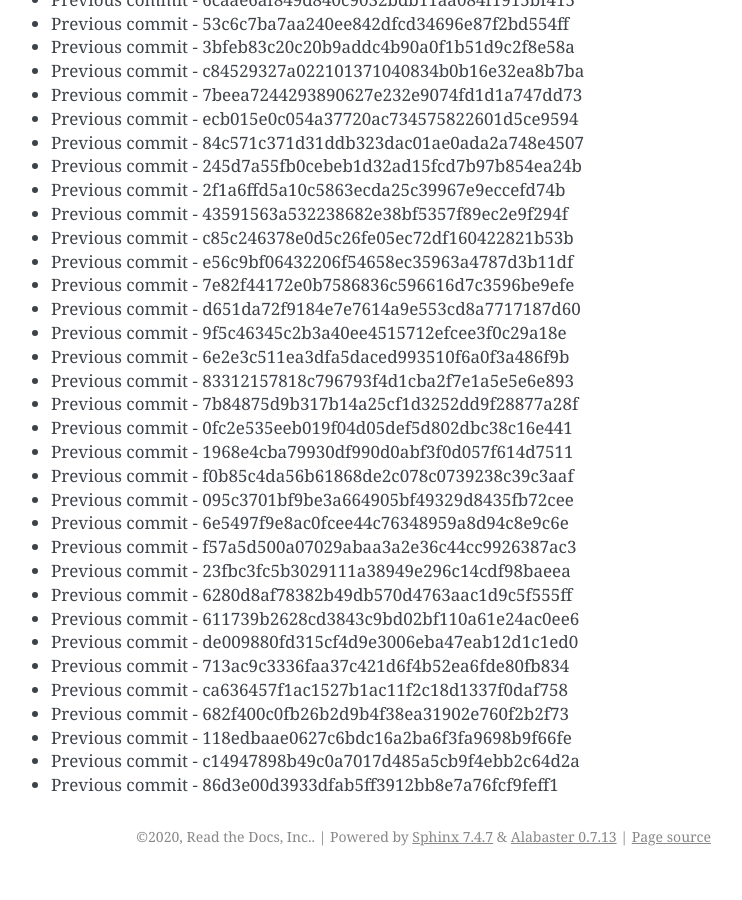
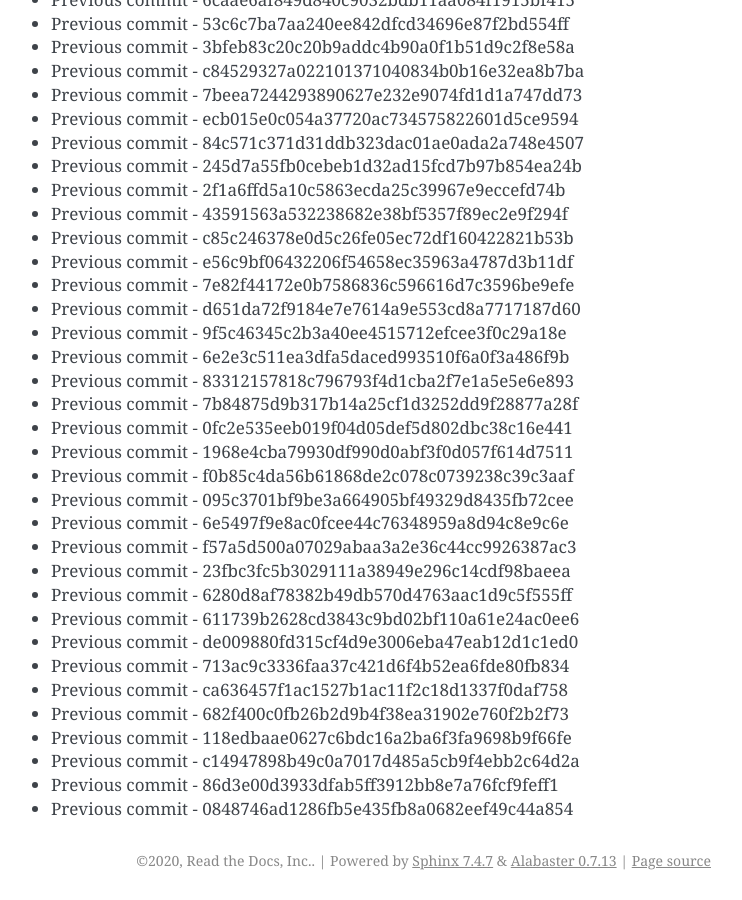
Before and after one commit to readthedocs/rtd-git-stresstest, a Sphinx documentation site: the page built from docs/updates.rst, in a window 1280 px wide and 900 px high, scrolled down 74426 px. Shown: the whole window, without its empty margins (399-1141 px from the left). Built offline with Sphinx 7.4.7, drawn with Linux system fonts in a browser that asks for light colours; before the commit the page ends 75302 px from its top, so only the background shows below that.

Commit message:
Generating commit from previous: 0848746ad1286fb5e435fb8a0682eef49c44a854

```diff
--- a/docs/updates.rst
+++ b/docs/updates.rst
@@ -3159,3 +3159,4 @@ It can be tested for any performance characteristics.
 * Previous commit - 118edbaae0627c6bdc16a2ba6f3fa9698b9f66fe
 * Previous commit - c14947898b49c0a7017d485a5cb9f4ebb2c64d2a
 * Previous commit - 86d3e00d3933dfab5ff3912bb8e7a76fcf9feff1
+* Previous commit - 0848746ad1286fb5e435fb8a0682eef49c44a854
```
